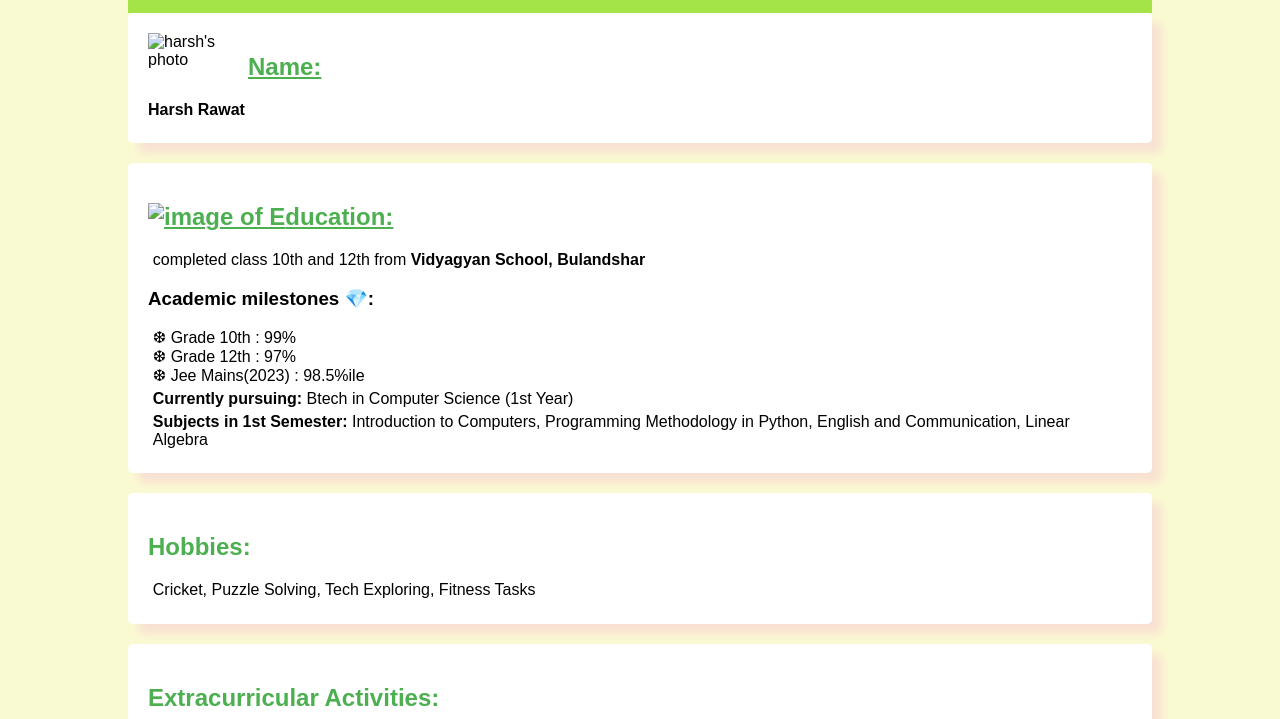
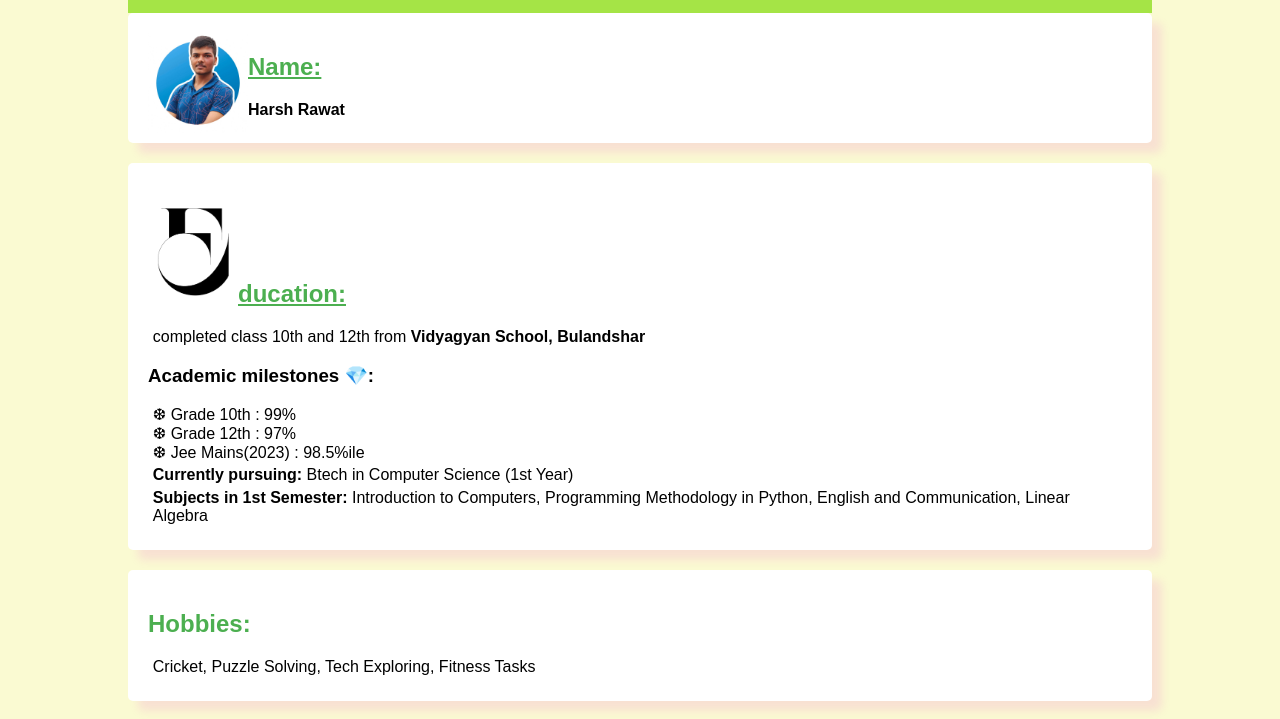
Before and after one commit to harzrawat/codeclub1, a plain HTML site: page Harsh's CV.html in a window 1280 px wide. Shown: the part 81-800 px from the top of the page. Drawn offline with Linux system fonts and the light colour scheme; files that its build step writes are made by us from their sources.

Commit message:
corrected source of files in html

```diff
--- a/Harsh's CV.html
+++ b/Harsh's CV.html
@@ -4,7 +4,7 @@
 <head>
     <meta charset="UTF-8">
     <meta name="viewport" content="width=device-width, initial-scale=1.0">
-    <link rel="stylesheet" href="../css/sample.css">
+    <link rel="stylesheet" href="./sample.css">
     <title>Harsh Rawat's CV</title>
 </head>
 
@@ -16,13 +16,13 @@
         </header>
 
         <section class="name">
-            <img src="../photos_projct/profile.jpg" alt="harsh's photo" width="100px" style="float: left;">
+            <img src="./images/profile.jpg" alt="harsh's photo" width="100px" style="float: left;">
             <p></p><h2><u>Name:</u></h2>
             <strong>Harsh Rawat</strong></p>
         </section>
 
         <section class="education">
-            <h2><u><img src="../photos_projct/E-removebg-preview.png" alt="image of E" width="90em" >ducation:</u></h2>
+            <h2><u><img src="./images/E-removebg-preview.png" alt="image of E" width="90em" >ducation:</u></h2>
             <p>completed class 10th and 12th from <b>Vidyagyan School, Bulandshar</b> </p>
             <p><h3 style="margin-bottom: 0;">Academic milestones &#128142:</h3><br>
             <p style="margin-top:0;">&#10054; Grade 10th : 99% <br>
```
